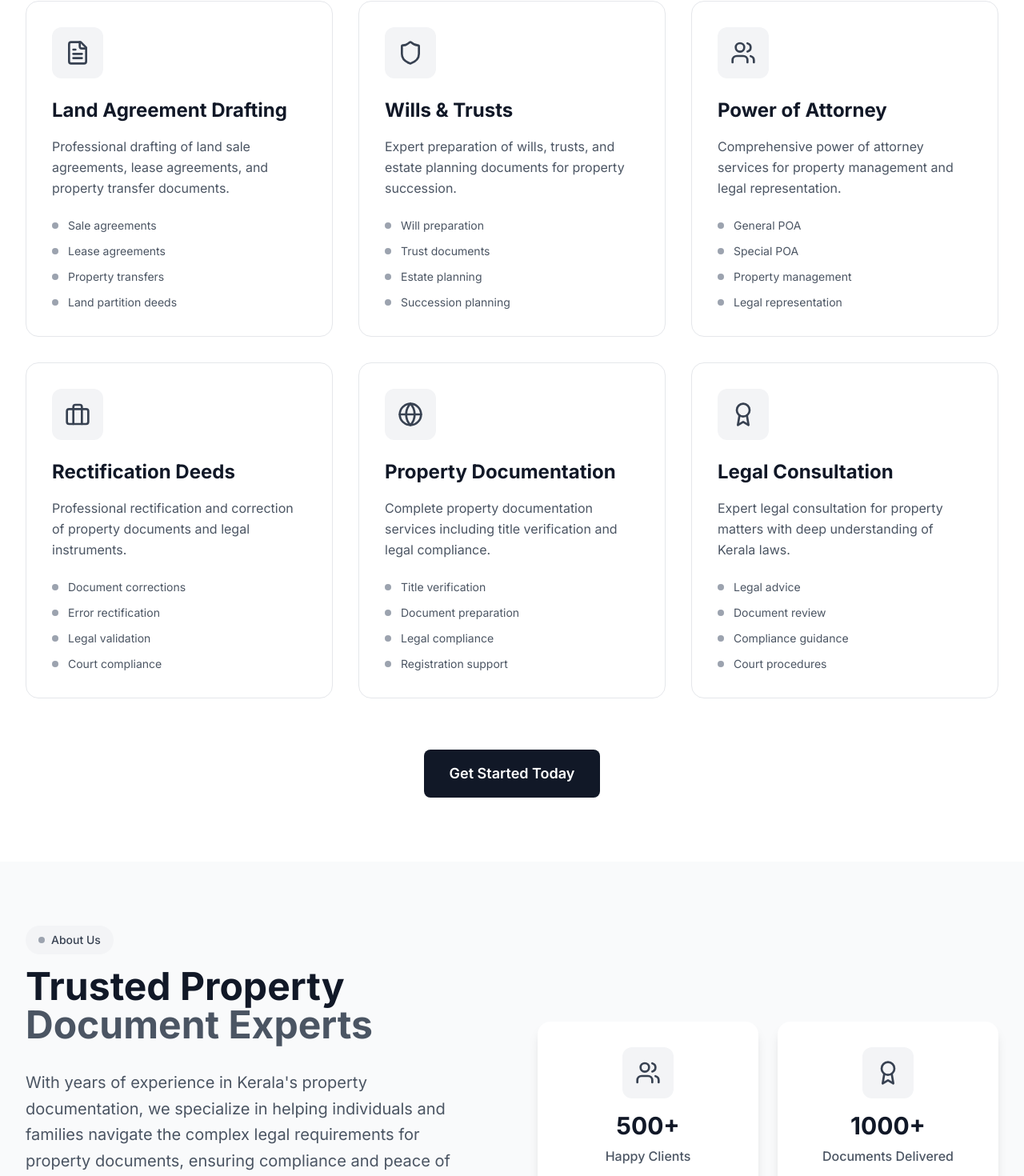
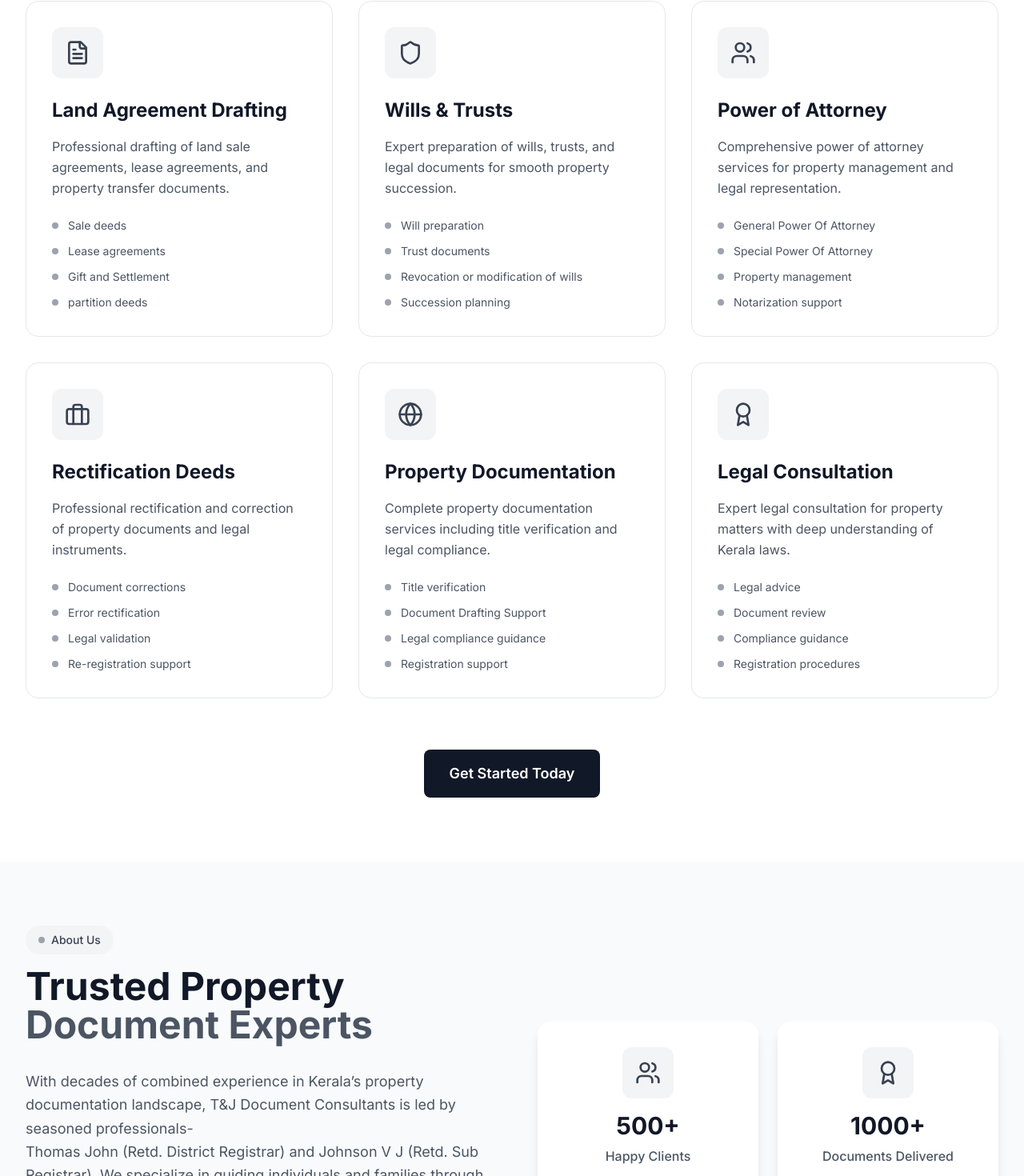
Before and after one commit to xKRONOS08/tj-document-consultants, a Next.js app: page / in a window 1280 px wide. Shown: the part 1286-2756 px from the top of the page at 80% size. Built offline with nearby package versions, Linux system fonts and the light colour scheme.

Commit message:
about, footer , hero and services content changed

```diff
--- a/src/components/About.tsx
+++ b/src/components/About.tsx
@@ -18,12 +18,10 @@ export default function About() {
             </div>
 
             <div className="space-y-6">
-              <p className="text-xl text-gray-600 leading-relaxed">
-                With years of experience in Kerala's property documentation,
-                we specialize in helping individuals and families navigate the complex
-                legal requirements for property documents, ensuring compliance and peace of mind.
+              <p className="text-lg text-gray-600 leading-relaxed">
+              With decades of combined experience in Kerala’s property documentation landscape, T&J Document Consultants is led by seasoned professionals-<br></br> Thomas John (Retd. District Registrar) and Johnson V J (Retd. Sub Registrar). We specialize in guiding individuals and families through the legal intricacies of property documentation, ensuring compliance with registration laws and offering peace of mind.
               </p>
-              <p className="text-xl text-gray-600 leading-relaxed">
+              <p className="text-lg text-gray-600 leading-relaxed">
                 Our team combines deep knowledge of Kerala's property laws with
                 practical experience to deliver accurate, legally sound documents
                 that protect your interests and meet all regulatory requirements.
--- a/src/components/Footer.tsx
+++ b/src/components/Footer.tsx
@@ -32,7 +32,7 @@ export default function Footer() {
               </div>
             </div>
             <p className="text-gray-300 mb-8 max-w-md leading-relaxed">
-              Kerala's trusted property document consultants helping individuals and families
+              Trusted property document consultants in Wayanad helping individuals, families and institutions
               navigate property documentation with expertise and legal compliance.
             </p>
             <div className="flex space-x-4 items-center">
--- a/src/components/Hero.tsx
+++ b/src/components/Hero.tsx
@@ -75,7 +75,7 @@ export default function Hero() {
                 </div>
                 <div>
                   <h3 className="text-xl font-semibold text-gray-900 mb-2">Property Documents</h3>
-                  <p className="text-gray-600">Expert drafting of land agreements, deeds, and property documentation with legal compliance.</p>
+                  <p className="text-gray-600">Expert drafting of all types of land agreements, deeds, and property documentation in Malayalam and English.</p>
                 </div>
               </div>
             </div>
--- a/src/components/Services.tsx
+++ b/src/components/Services.tsx
@@ -7,37 +7,37 @@ const services = [
     icon: FileText,
     title: 'Land Agreement Drafting',
     description: 'Professional drafting of land sale agreements, lease agreements, and property transfer documents.',
-    features: ['Sale agreements', 'Lease agreements', 'Property transfers', 'Land partition deeds']
+    features: ['Sale deeds', 'Lease agreements','Gift and Settlement', 'partition deeds']
   },
   {
     icon: Shield,
     title: 'Wills & Trusts',
-    description: 'Expert preparation of wills, trusts, and estate planning documents for property succession.',
-    features: ['Will preparation', 'Trust documents', 'Estate planning', 'Succession planning']
+    description: 'Expert preparation of wills, trusts, and legal documents for smooth property succession.',
+    features: ['Will preparation', 'Trust documents', 'Revocation or modification of wills', 'Succession planning']
   },
   {
     icon: Users,
     title: 'Power of Attorney',
     description: 'Comprehensive power of attorney services for property management and legal representation.',
-    features: ['General POA', 'Special POA', 'Property management', 'Legal representation']
+    features: ['General Power Of Attorney', 'Special Power Of Attorney', 'Property management', 'Notarization support']
   },
   {
     icon: Briefcase,
     title: 'Rectification Deeds',
     description: 'Professional rectification and correction of property documents and legal instruments.',
-    features: ['Document corrections', 'Error rectification', 'Legal validation', 'Court compliance']
+    features: ['Document corrections', 'Error rectification', 'Legal validation', 'Re-registration support']
   },
   {
     icon: Globe,
     title: 'Property Documentation',
     description: 'Complete property documentation services including title verification and legal compliance.',
-    features: ['Title verification', 'Document preparation', 'Legal compliance', 'Registration support']
+    features: ['Title verification', 'Document Drafting Support', 'Legal compliance guidance', 'Registration support']
   },
   {
     icon: Award,
     title: 'Legal Consultation',
     description: 'Expert legal consultation for property matters with deep understanding of Kerala laws.',
-    features: ['Legal advice', 'Document review', 'Compliance guidance', 'Court procedures']
+    features: ['Legal advice', 'Document review', 'Compliance guidance', 'Registration procedures']
   }
 ]
 
```
